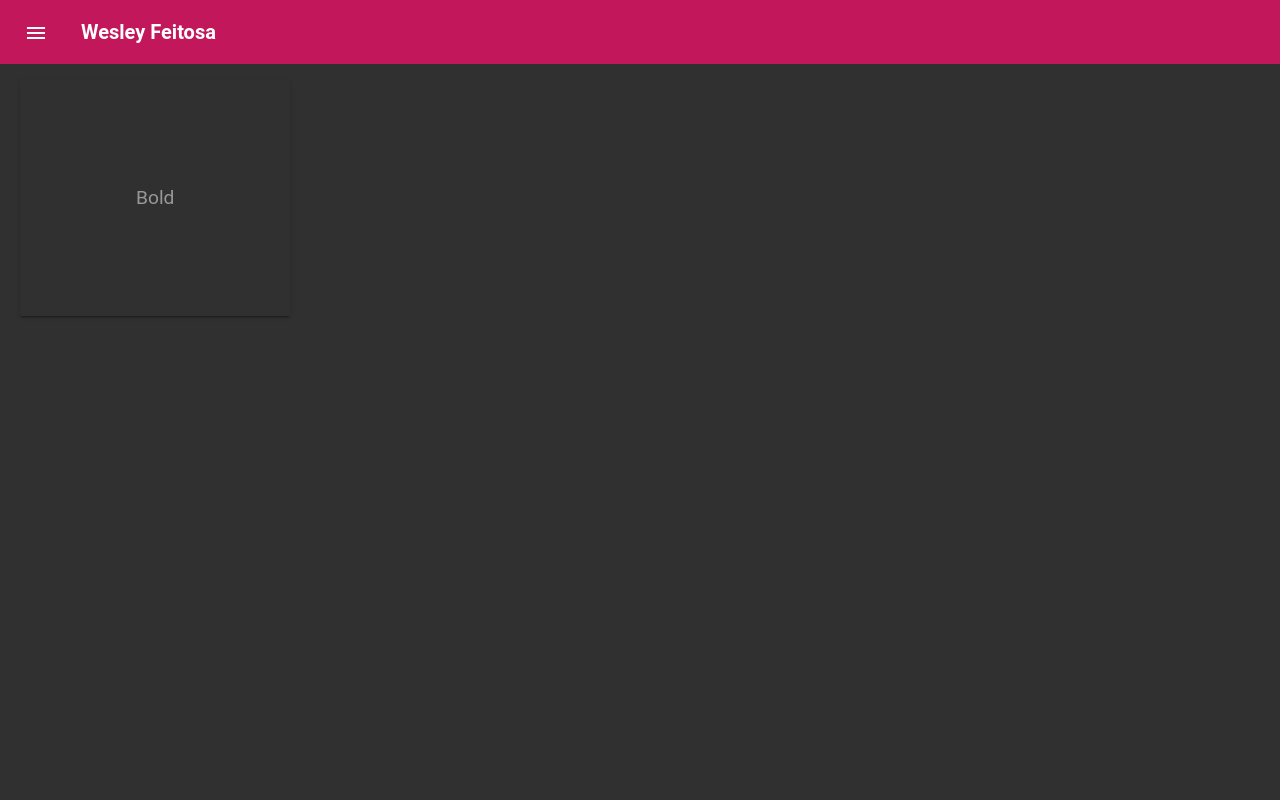
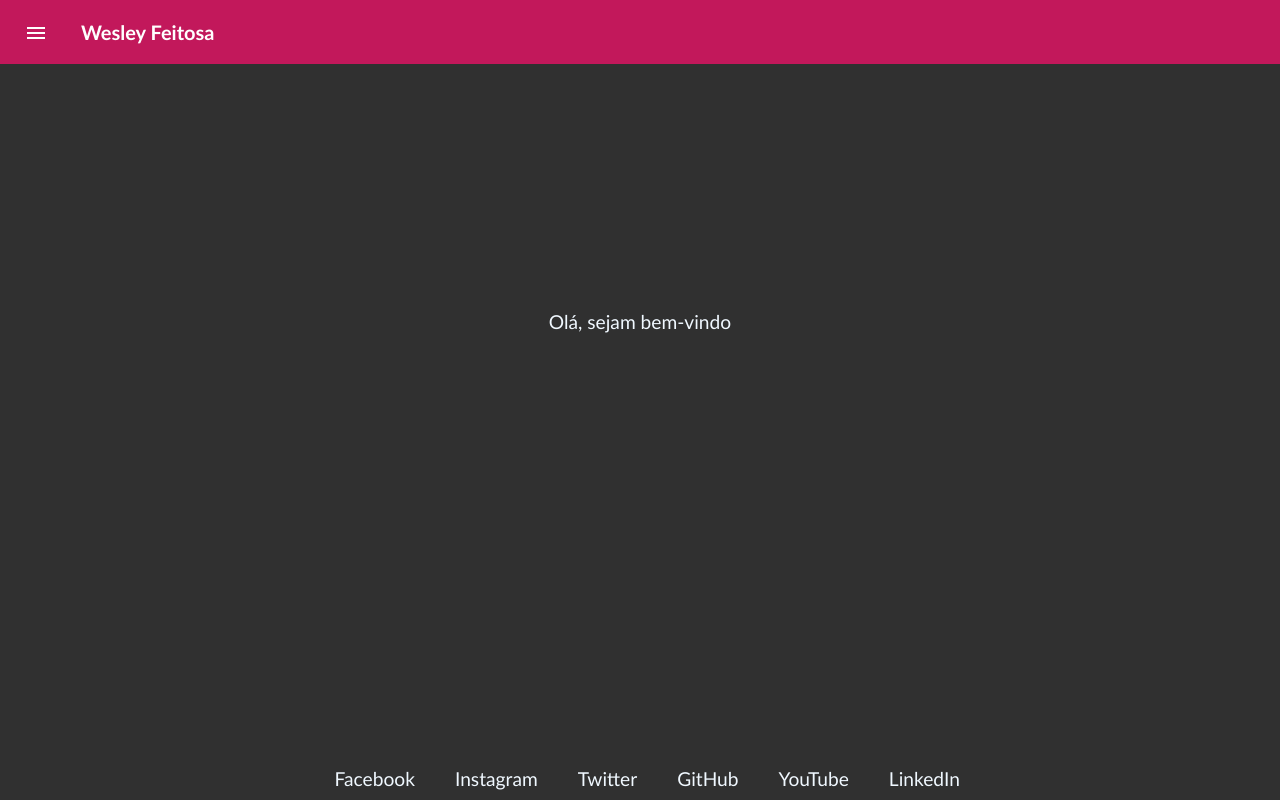
Before and after one commit to wesleyfeitosa/wesleyfeitosa, an Angular app: page / in a window 1280 px wide. Built offline with nearby package versions, Linux system fonts and the light colour scheme.

Commit message:
atualizando 19-12-2019

```diff
--- a/src/app/inicial/inicial.component.css
+++ b/src/app/inicial/inicial.component.css
@@ -1,9 +1,27 @@
 .container {
     color: aliceblue;
     font-size: 1.2em;
-    margin: 80px 20px;
+    margin: 80px 20px 0px 20px;
 }
 
-.card {
-    padding: 100px;
+.container p {
+    text-align: center;
+    margin-top: 25%;
 }
+
+.container footer {
+    position: absolute;
+    bottom: 0;
+    width: 98%;
+}
+
+.social_pages {
+    display: flex;
+    justify-content: center;
+}
+
+.social_pages div {
+    margin: 10px 20px;
+    align-items: center;
+
+}
--- a/src/app/inicial/inicial.component.html
+++ b/src/app/inicial/inicial.component.html
@@ -1,5 +1,15 @@
 <div class="container">
-    <mat-button-toggle-group name="fontStyle" appearance="legacy" aria-label="Font Style">
-        <mat-button-toggle value="bold" class="card">Bold</mat-button-toggle>
-    </mat-button-toggle-group>
+    <p>
+        Olá, sejam bem-vindo
+    </p>
+    <footer>
+        <div class="social_pages">
+            <div>Facebook</div>
+            <div>Instagram</div>
+            <div>Twitter</div>
+            <div>GitHub</div>
+            <div>YouTube</div>
+            <div>LinkedIn</div>
+        </div>
+    </footer>
 </div>
--- a/src/styles.css
+++ b/src/styles.css
@@ -11,6 +11,7 @@
 * {
     margin: 0;
     padding: 0;
+    font-family: 'Trebuchet MS', 'Lucida Sans Unicode', 'Lucida Grande', 'Lucida Sans', Arial, sans-serif;
 }
 
 html,body{
```
